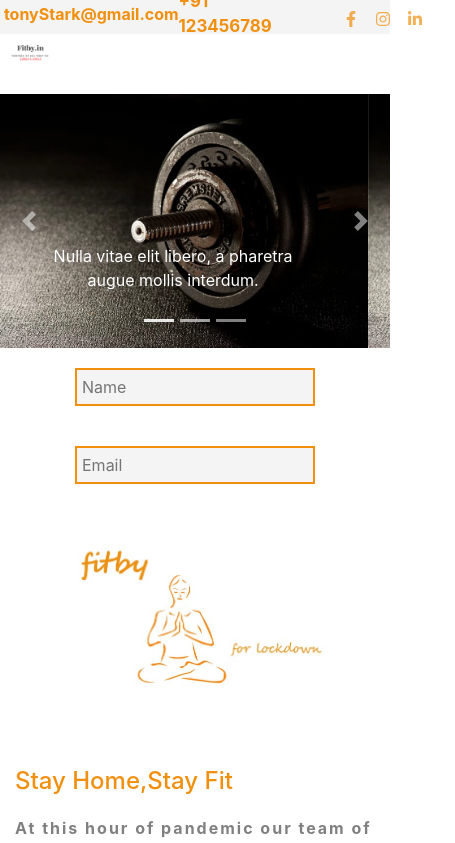
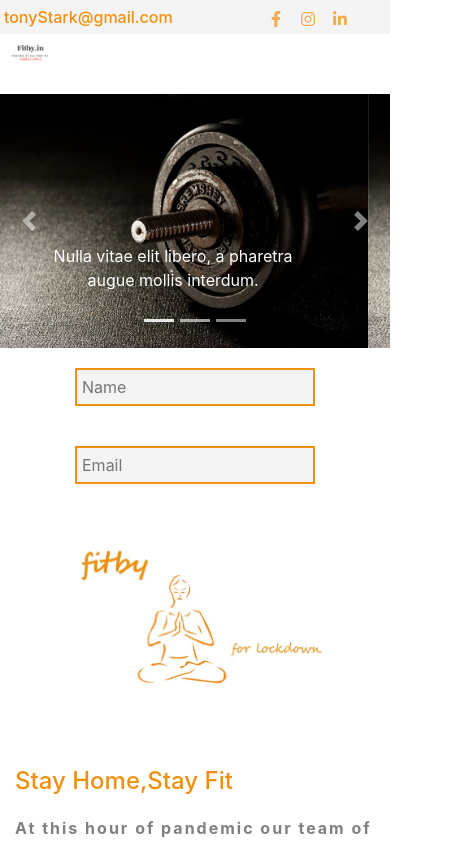
Before and after one commit to SaiAshish9/fitby, a React (Create React App) app: page / in a window 390 px wide. Shown: the top 843 px of the page, 455 px wide, since content can reach past the window. Built offline with nearby package versions, Linux system fonts and the light colour scheme.

Commit message:
made tapbar responsive

```diff
--- a/package.json
+++ b/package.json
@@ -2,6 +2,7 @@
   "name": "fitsby",
   "version": "0.1.0",
   "private": true,
+  "homepage": "https://saiashish9.github.io/fitby",
   "dependencies": {
     "bootstrap": "^4.4.1",
     "gh-pages": "^2.2.0",
--- a/src/components/TopBar/TopBar.js
+++ b/src/components/TopBar/TopBar.js
@@ -2,6 +2,7 @@ import React from 'react'
 
 import Icons from '../../constants/social-icons'
 
+import './topbar.css'
 
 const TopBar = () => {
     return (
@@ -9,17 +10,16 @@ const TopBar = () => {
 
 <div  style={{height:'4vh',width:'100%',background:'#f4f4f4',display:'flex',alignItems:'center',justifyContent:'space-between'}}>
 
-<p style={{marginLeft:'1%',marginTop:10,color:'#F18F0E',fontWeight:'bold',display:'inline'}}>
+<h6 style={{ marginLeft:'1%',marginTop:10,color:'#F18F0E',display:'inline'}}>
 tonyStark@gmail.com
-</p>
+</h6>
 
-<p style={{fontSize:'2vh', color:'#F18F0E',fontWeight:'bold',marginTop:10}}>
+<h6 className='phone' style={{color:'#F18F0E',textAlign:'center',margin:'auto'}}>
     +91 123456789
-
-</p>
+</h6>
 
 
-<div className="pull-right" style={{padding:'1rem 1.5rem',display:'flex',align:'center',justifyContent:'space-between',position:'relative',left:'10%'}}>
+<div style={{padding:'0.5rem 1.5rem',display:'flex',align:'center',justifyContent:'space-between',position:'absolute',right:10}}>
 {
     Icons.map((i,k)=>{
       return(  <a styles={{color:'#F18F0E',margin:' 2rem'}}  key={k} href={i.link} target="_blank" rel="noopener noreferrer">
--- /dev/null
+++ b/src/components/TopBar/topbar.css
@@ -0,0 +1,7 @@
+
+
+@media only screen and (max-width:500px){
+    .phone{
+        display: none;
+    }
+}
--- a/src/pages/Homepage/Homepage.js
+++ b/src/pages/Homepage/Homepage.js
@@ -8,7 +8,7 @@ import First from '../../components/First/First'
 
 const Homepage = () => {
     return (
-        <div>
+        <div style={{width:'100%',overflowX:'hidden'}}>
             <Navbar/>
             <Carousel/>
             <First/>
```
